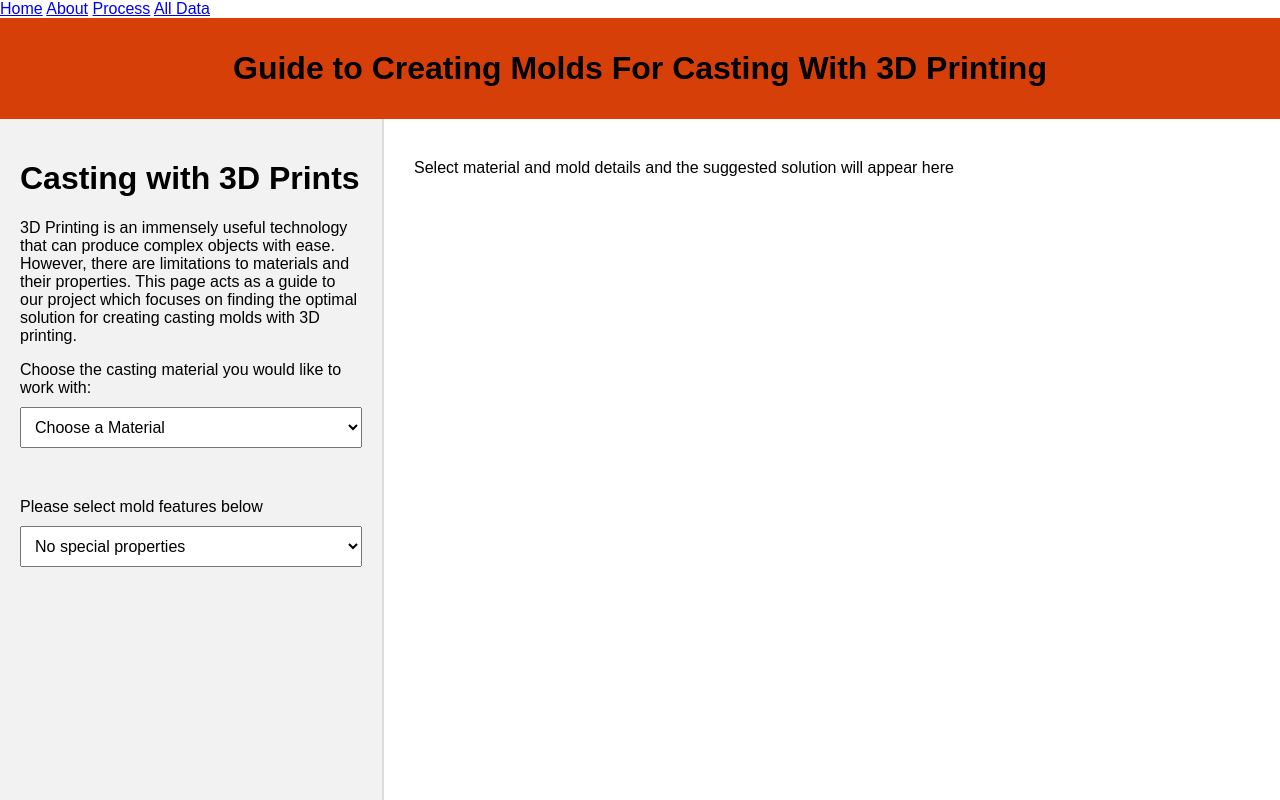
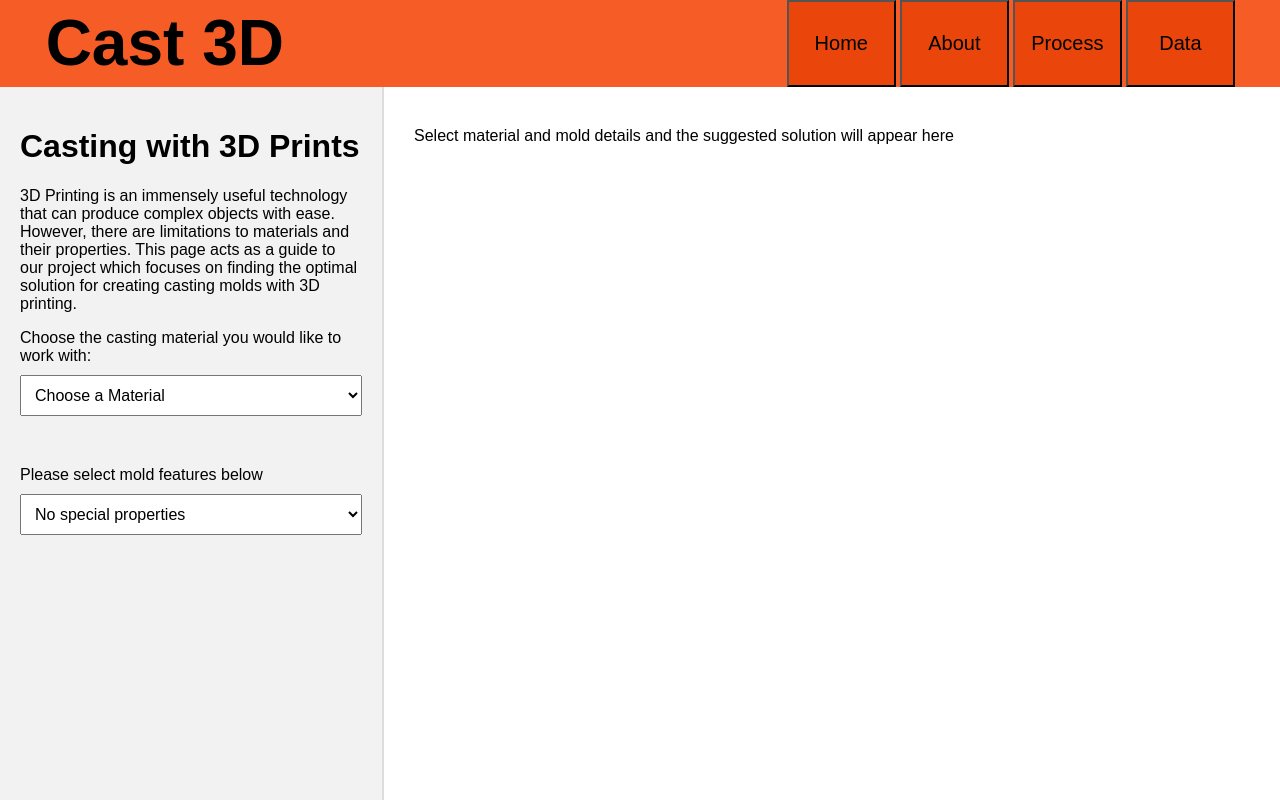
Before and after one commit to soehlj/Capstone-Web-App, a Flask app: page / in a window 1280 px wide. Run offline with Flask 3, Linux system fonts and the light colour scheme.

Commit message:
updated banner to persist between pages

```diff
--- a/templates/base.html
+++ b/templates/base.html
@@ -10,14 +10,69 @@
     {% block head%}{%endblock%}
 
     <!-- Add nav bar to all pages here -->
+
+<style>
+	body {
+		margin: 0;
+		font-family: Arial, sans-serif;
+	}
+
+	/* Title bar */
+	header {
+		display: flex;
+		background-color: #f65c25;
+	}
+	.linkbtn {
+		background-color: #ea450a;
+		color: black;
+		font-size: 20px;
+		height: 100%;
+		border-width: 2px;
+		border-color: black;
+		cursor: pointer;
+		width: 12%;
+	}
+
+	.linkbtn:hover {
+		background-color: #c6471a;
+	}
+
+	#title {
+		width: 35%;
+		color: black;
+		text-align: center;
+		font-size: 4em;
+		padding: 0.1em;
+		font-weight: bold;
+	}
+
+	#links {
+		width: 100%;
+		text-align: right;
+	}
+
+</style>
 </head>
+<title>Cast 3D - The Cast 3D Printing Guide</title>
 <body>
-    <nav>
-    <a href="{{ url_for('home') }}">Home</a>
-    <a href="{{ url_for('about') }}">About</a>
-    <a href="{{ url_for('process') }}">Process</a>
-    <a href="{{ url_for('all_data') }}">All Data</a>
-    </nav>
+	<div>
+		<header>
+			<div id="title">
+				Cast 3D
+			</div>
+			<div id="links">
+				<button class="linkbtn"
+				onclick="location.href='{{url_for("home")}}'"> Home </button>
+				<button class="linkbtn"
+				onclick="location.href='{{url_for("about")}}'"> About </button>
+				<button class="linkbtn"
+				onclick="location.href='{{url_for("process")}}'"> Process </button>
+				<button class="linkbtn"
+				onclick="location.href='{{url_for("all_data")}}'"> Data </button>
+			</div>
+			<div style="width: 5%;"></div>
+		</header>
+	</div>
     {% block body%}{% endblock %}
 </body>
 </html>
--- a/templates/index.html
+++ b/templates/index.html
@@ -1,7 +1,6 @@
 {% extends 'base.html' %}
 
 {% block head %}
-<title>Casting Mold 3D Printing Guide</title>
 
 <style>
 	body {
@@ -12,15 +11,6 @@
 		height: 100vh;
 	}
 
-	/* Title bar */
-	header {
-		background-color: #D73F09;
-		color: black;
-		padding: 1em;
-		text-align: center;
-		font-size: 2em;
-		font-weight: bold;
-	}
 
 	/* Main layout */
 	main {
@@ -61,8 +51,6 @@
 {% endblock %}
 
 {% block body %}
-
-<header>Guide to Creating Molds For Casting With 3D Printing</header>
 
 <main>
 	<!-- Left Column -->
```
